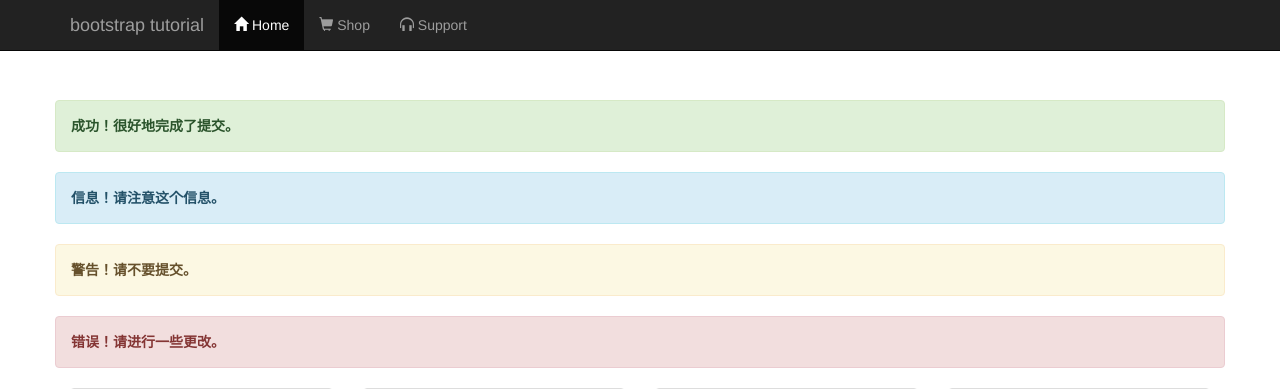
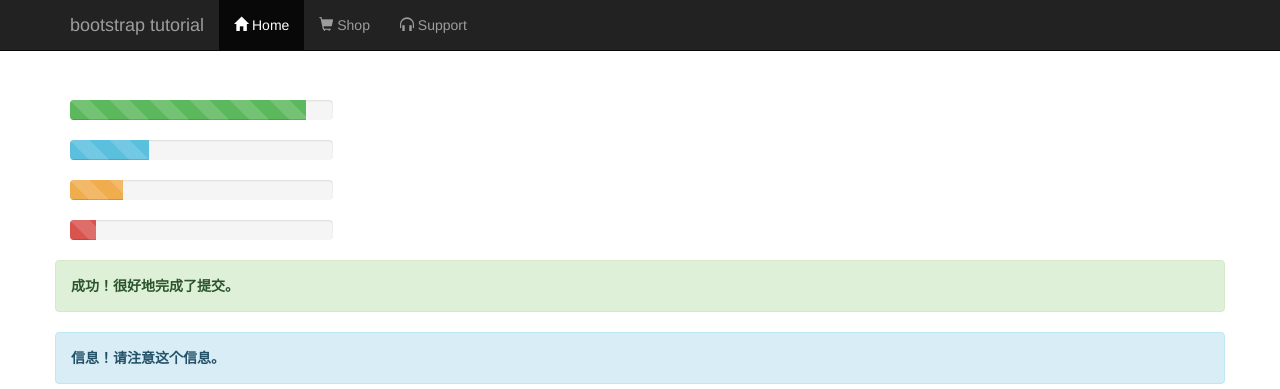
Before and after one commit to CedarChennn/LearningDjangoWebProject, a Django app: page / in a window 1280 px wide. Shown: the top 389 px of the page. Run offline with Django 3.2, Linux system fonts and the light colour scheme; some libraries are stand-ins or nearby versions.

Commit message:
add html

```diff
--- a/store/templates/store/index.html
+++ b/store/templates/store/index.html
@@ -36,6 +36,38 @@
 
     <div style="margin-top:100px"></div>
     <div class="container">
+        <div class="row">
+            <div class="col-md-3">
+                <div class="progress progress-striped">
+                    <div class="progress-bar progress-bar-success" role="progressbar"
+                         aria-valuenow="60" aria-valuemin="0" aria-valuemax="100"
+                         style="width: 90%;">
+                        <span class="sr-only">90% 完成（成功）</span>
+                    </div>
+                </div>
+                <div class="progress progress-striped">
+                    <div class="progress-bar progress-bar-info" role="progressbar"
+                         aria-valuenow="60" aria-valuemin="0" aria-valuemax="100"
+                         style="width: 30%;">
+                        <span class="sr-only">30% 完成（信息）</span>
+                    </div>
+                </div>
+                <div class="progress progress-striped">
+                    <div class="progress-bar progress-bar-warning" role="progressbar"
+                         aria-valuenow="60" aria-valuemin="0" aria-valuemax="100"
+                         style="width: 20%;">
+                        <span class="sr-only">20% 完成（警告）</span>
+                    </div>
+                </div>
+                <div class="progress progress-striped">
+                    <div class="progress-bar progress-bar-danger" role="progressbar"
+                         aria-valuenow="60" aria-valuemin="0" aria-valuemax="100"
+                         style="width: 10%;">
+                        <span class="sr-only">10% 完成（危险）</span>
+                    </div>
+                </div>
+            </div>
+        </div>
         <div class="row">
             <div class="alert alert-success">
                 <a href="#" class="alert-link">成功！很好地完成了提交。</a>
```
